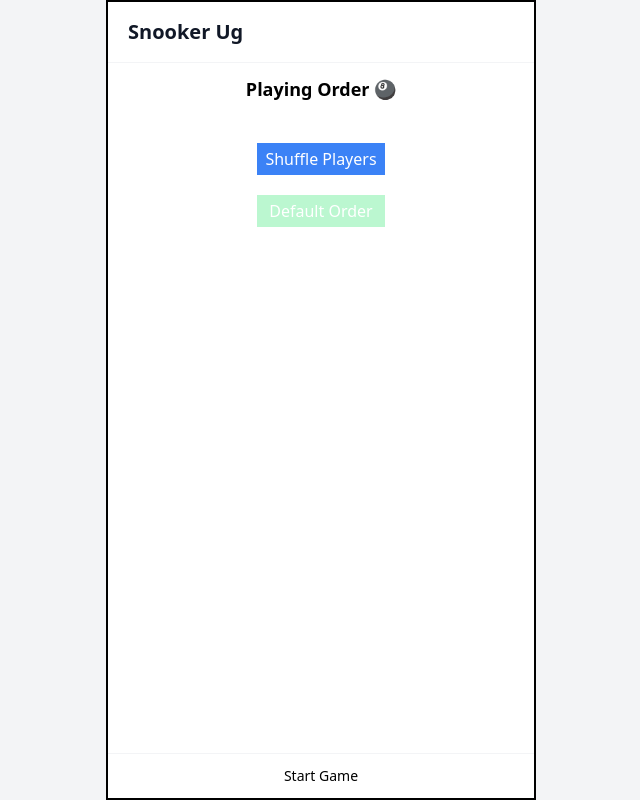
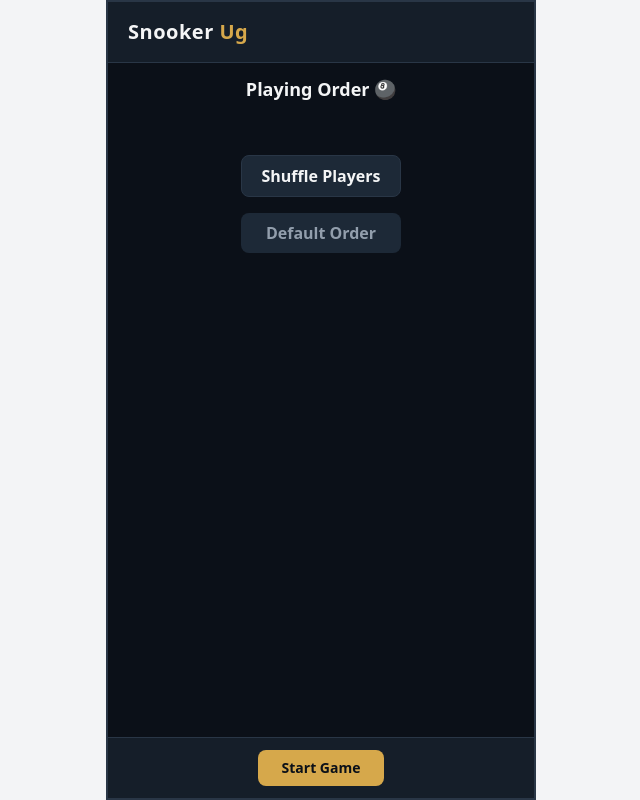
Before and after one commit to ojrallan/snooker_notepad, a React (Create React App) app: page / in a window 1280 px wide. Both pictures are taken after a click on the button "Next". Shown: the whole page, without its empty margins (319-959 px from the left). Built offline with nearby package versions, Linux system fonts and the light colour scheme.

Commit message:
Implement dark theme

```diff
--- a/src/App.js
+++ b/src/App.js
@@ -1,3 +1,4 @@
+
 import { useState } from "react";
 
 import GameGrid from "./components/game/GameGrid";
@@ -70,14 +71,17 @@ function App() {
   }
 
   return (
-    <div className="h-dvh w-full max-w-[430px] mx-auto overflow-hidden border-2 border-black bg-gray-100 flex flex-col">
+    <div className="h-dvh w-full max-w-[430px] mx-auto overflow-hidden border-2 border-[#293646] bg-[#0B1018] flex flex-col">
+
       {/* Main app container */}
-      <div className="flex flex-1 min-h-0 flex-col bg-white">
+      <div className="flex flex-1 min-h-0 flex-col bg-[#0B1018]">
+
         {/* Header */}
         <Header />
 
         {/* Content */}
-        <main className="flex-1 min-h-0 px-5 py-3 overflow-hidden">
+        <main className="flex-1 min-h-0 px-5 py-3 overflow-hidden bg-[#0B1018] text-[#F4F5F6]">
+
           {currentPage === "players" && (
             <>
               <PlayerDisplay
@@ -91,7 +95,7 @@ function App() {
 
           {currentPage === "order" && (
             <>
-              <h3 className="text-center text-lg font-semibold">
+              <h3 className="text-center text-lg font-semibold text-[#F4F5F6]">
                 Playing Order 🎱
               </h3>
 
@@ -101,8 +105,10 @@ function App() {
               />
             </>
           )}
+
           {currentPage === "game" && (
             <div className="flex h-full min-h-0 flex-col justify-between">
+
               {/* Top */}
               <PlayerDetails player={currentPlayer} />
 
@@ -119,16 +125,19 @@ function App() {
                 playerObjects={playerObjects}
                 onSetCurrentPlayer={handleSetCurrentPlayer}
               />
+
             </div>
           )}
         </main>
 
         {/* Bottom navigation */}
-        <nav className="shrink-0 border-t border-gray-100 bg-white px-5 py-3">
+        <nav className="shrink-0 border-t border-[#293646] bg-[#151E29] px-5 py-3">
+
           <div className="flex items-center justify-around">
+
             {currentPage === "players" && (
               <button
-                className="text-sm font-medium text-black"
+                className="rounded-lg bg-[#D6A84B] px-6 py-2 text-sm font-bold text-[#0B1018] transition hover:bg-[#E5BC68]"
                 onClick={() => setCurrentPage("order")}
               >
                 Next
@@ -137,14 +146,16 @@ function App() {
 
             {currentPage === "order" && (
               <button
-                className="text-sm font-medium text-black"
+                className="rounded-lg bg-[#D6A84B] px-6 py-2 text-sm font-bold text-[#0B1018] transition hover:bg-[#E5BC68]"
                 onClick={handleStartGame}
               >
                 Start Game
               </button>
             )}
+
           </div>
         </nav>
+
       </div>
     </div>
   );
--- a/src/components/Layout/Header.jsx
+++ b/src/components/Layout/Header.jsx
@@ -1,7 +1,10 @@
+
 function Header() {
   return (
-    <header className="border-b border-gray-100 px-5 py-4">
-      <h1 className="text-xl font-semibold text-gray-900">Snooker Ug</h1>
+    <header className="border-b border-[#293646] bg-[#151E29] px-5 py-4">
+      <h1 className="text-xl font-bold tracking-wide text-[#F4F5F6]">
+        Snooker <span className="text-[#D6A84B]">Ug</span>
+      </h1>
     </header>
   );
 }
--- a/src/components/game/PlayerDetails.jsx
+++ b/src/components/game/PlayerDetails.jsx
@@ -1,16 +1,21 @@
 function PlayerDetails({ player }) {
   return (
+    <div className="mx-auto flex w-[80%] justify-center rounded-xl border border-[#293646] bg-[#151E29] py-3">
+      <div className="text-center">
+        <p className="text-lg font-semibold capitalize text-[#F4F5F6]">
+          {player?.name}
+        </p>
 
-<div className="mx-auto flex w-[80%] justify-center rounded-sm bg-blue-100 py-2">
-  <div className="text-center">
-    <p className="text-lg leading-tight">{player?.name}</p>
-    <p className="text-4xl font-semibold leading-tight">
-      {player?.scores.reduce((sum, num) => sum + num, 0)}
-    </p>
-  </div>
-</div>
+        <p className="text-4xl font-bold leading-tight text-[#D6A84B]">
+          {player?.scores.reduce((sum, num) => sum + num, 0)}
+        </p>
 
+        <p className="mt-1 text-xs uppercase tracking-widest text-[#929EAC]">
+          Current score
+        </p>
+      </div>
+    </div>
   );
 }
 
-export default PlayerDetails
+export default PlayerDetails;
--- a/src/components/game/SwitchPlayer.jsx
+++ b/src/components/game/SwitchPlayer.jsx
@@ -28,19 +28,19 @@ function SwitchPlayer({ playerObjects, currentPlayer, onSetCurrentPlayer }) {
   }
 
   return (
-    <div className="mx-auto flex w-[90%] justify-between px-2 py-1 shadow-md">
+    <div className="mx-auto flex w-[90%] justify-between gap-3 rounded-xl border border-[#293646] bg-[#151E29] px-3 py-3">
       <button
         onClick={handlePreviousPlayer}
-        className="rounded-md bg-gray-100 px-4 py-2 text-sm font-medium active:bg-gray-200"
+        className="flex-1 rounded-lg border border-[#293646] bg-[#1D2937] px-4 py-3 text-sm font-semibold text-[#F4F5F6] transition hover:bg-[#293646] active:scale-95"
       >
-        Prev
+        ← Previous
       </button>
 
       <button
         onClick={handleNextPlayer}
-        className="rounded-md bg-gray-100 px-4 py-2 text-sm font-medium active:bg-gray-200"
+        className="flex-1 rounded-lg bg-[#D6A84B] px-4 py-3 text-sm font-bold text-[#0B1018] transition hover:bg-[#E5BC68] active:scale-95"
       >
-        Next
+        Next →
       </button>
     </div>
   );
--- a/src/components/players/PlayerDisplay.jsx
+++ b/src/components/players/PlayerDisplay.jsx
@@ -2,7 +2,7 @@ import PlayerTag from "./PlayerTag";
 
 function PlayerDisplay({ players, onDeletePlayer }) {
   return (
-    <div className="border min-h-[100px] w-full flex flex-wrap gap-2 p-1 rounded-sm bg-blue-100/20">
+    <div className="flex min-h-[100px] w-full flex-wrap gap-2 rounded-xl border border-[#293646] bg-[#151E29] p-3">
       {players.map((player) => (
         <PlayerTag key={player} name={player} onDeletePlayer={onDeletePlayer} />
       ))}
--- a/src/components/players/PlayerInput.jsx
+++ b/src/components/players/PlayerInput.jsx
@@ -11,24 +11,27 @@ function PlayerInput({ onAddPlayer }) {
       alert("Please enter a valid name");
       return;
     }
+
     onAddPlayer(name);
     console.log(playerName);
     setPlayerName("");
   }
+
   return (
     <form className="mt-10 flex justify-center gap-2" onSubmit={handleSubmit}>
       <input
         type="text"
         placeholder="Enter Player name"
-        className="border py-1 px-1"
+        className="min-w-0 flex-1 rounded-lg border border-[#293646] bg-[#151E29] px-3 py-2 text-[#F4F5F6] placeholder:text-[#929EAC] outline-none focus:border-[#D6A84B]"
         onChange={(e) => setPlayerName(e.target.value)}
         value={playerName}
       />
-      <button className="bg-green-500 text-white px-2 py-1 rounded-sm">
+
+      <button className="rounded-lg bg-[#D6A84B] px-4 py-2 font-semibold text-[#0B1018] transition hover:bg-[#E5BC68]">
         Add
       </button>
     </form>
   );
 }
 
-export default PlayerInput
+export default PlayerInput;
--- a/src/components/setup/PlayingOrder.jsx
+++ b/src/components/setup/PlayingOrder.jsx
@@ -4,7 +4,7 @@ function PlayingOrder({ players, onSetPlayingOrder }) {
   const [playerOrder, setPlayerOrder] = useState(players);
   const [defaultOrder] = useState(() => [...players]);
 
-  //Fisher-Yates shuffle
+  // Fisher-Yates shuffle
   function shuffleArray(array) {
     const shuffled = [...array];
 
@@ -32,35 +32,43 @@ function PlayingOrder({ players, onSetPlayingOrder }) {
 
   return (
     <>
-      <ul className=" w-fit mx-auto">
+      <ul className="mx-auto mt-5 w-full max-w-xs space-y-2">
         {playerOrder.map((player, index) => (
           <li
-            className="text-lg mt-2 bg-pink-200 rounded-sm px-2 py-1"
+            className="flex items-center gap-3 rounded-lg border border-[#293646] bg-[#151E29] px-4 py-3 text-[#F4F5F6]"
             key={index}
           >
-            {index + 1}. {player.charAt(0).toUpperCase() + player.slice(1)}
+            <span className="flex h-7 w-7 items-center justify-center rounded-full bg-[#D6A84B]/20 text-sm font-bold text-[#D6A84B]">
+              {index + 1}
+            </span>
+
+            <span className="font-medium">
+              {player.charAt(0).toUpperCase() + player.slice(1)}
+            </span>
           </li>
         ))}
       </ul>
-      <div className="flex flex-col items-center w-full">
+
+      <div className="flex w-full flex-col items-center">
         <button
           onClick={shufflePlayers}
-          className="mt-10 bg-blue-500 px-2 py-1 round-sm  w-32 text-white"
+          className="mt-8 w-40 rounded-lg bg-[#1D2937] px-3 py-2 font-semibold text-[#F4F5F6] border border-[#293646] transition hover:bg-[#293646]"
         >
           Shuffle Players
         </button>
+
         <button
           disabled={
             playerOrder.length === defaultOrder.length &&
             playerOrder.every((value, index) => value === defaultOrder[index])
           }
           onClick={restoreOrder}
-          className={`${
+          className={`mt-4 w-40 rounded-lg px-3 py-2 font-semibold transition ${
             playerOrder.length === defaultOrder.length &&
             playerOrder.every((value, index) => value === defaultOrder[index])
-              ? "bg-green-200"
-              : "bg-green-500"
-          } mt-5 px-2 py-1 round-sm  w-32 text-white`}
+              ? "bg-[#1D2937] text-[#929EAC] cursor-not-allowed"
+              : "bg-[#075C43] text-white hover:bg-[#087451]"
+          }`}
         >
           Default Order
         </button>
@@ -69,4 +77,4 @@ function PlayingOrder({ players, onSetPlayingOrder }) {
   );
 }
 
-export default PlayingOrder
+export default PlayingOrder;
```
Also changed, not shown: src/components/game/GameGrid.jsx (+49 -31 lines).
